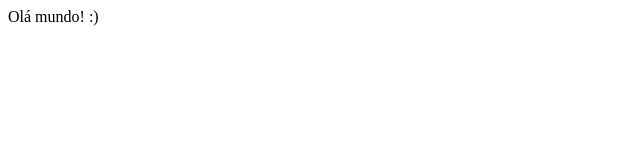
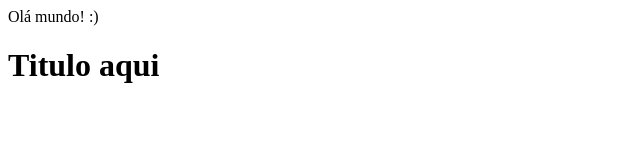
Before and after one commit to Caroline-Stos/Projeto-DEV---teste, a plain HTML site: page index.html in a window 1280 px wide. Shown: the whole page, without its empty margins (0-640 px from the left). Drawn offline with Linux system fonts and the light colour scheme.

Commit message:
first commit

```diff
--- a/index.html
+++ b/index.html
@@ -8,5 +8,6 @@
 </head>
 <body>
     Olá mundo! :)
+    <h1>Titulo aqui</h1>
 </body>
 </html>
```
